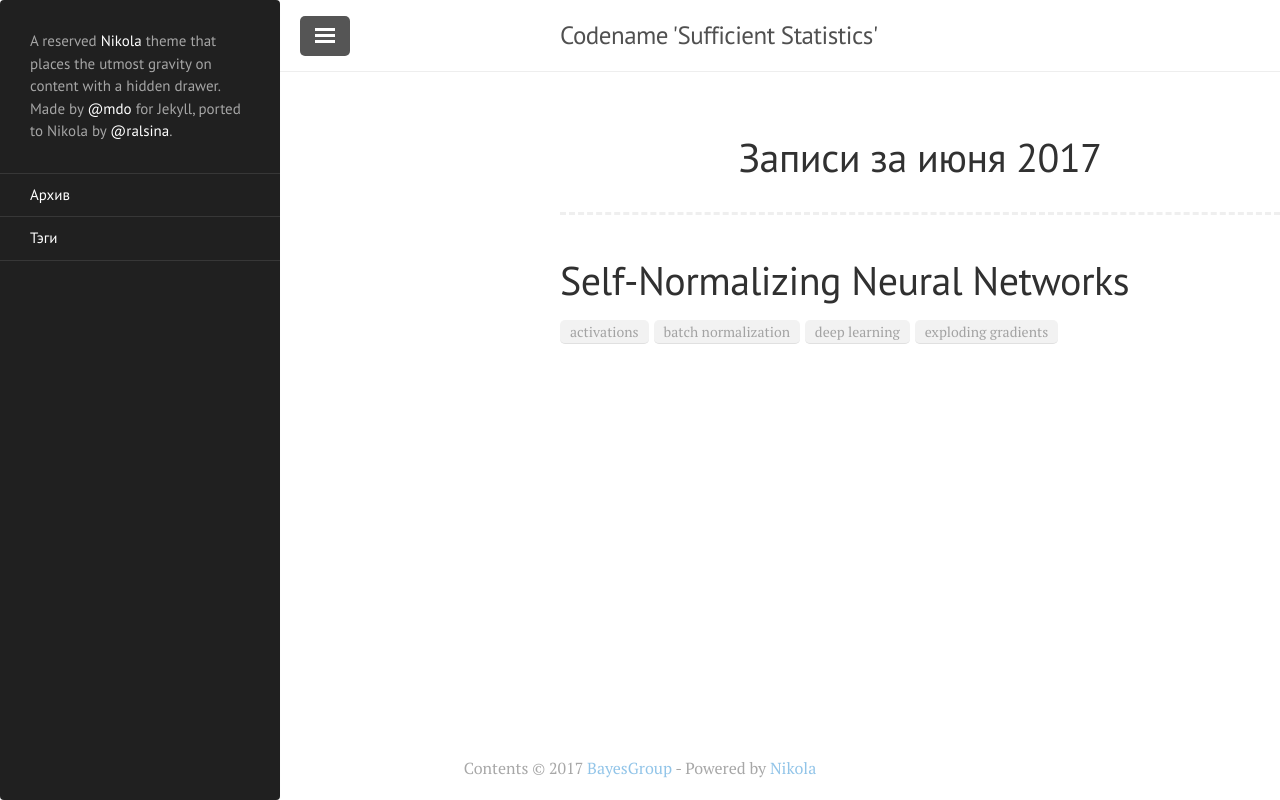
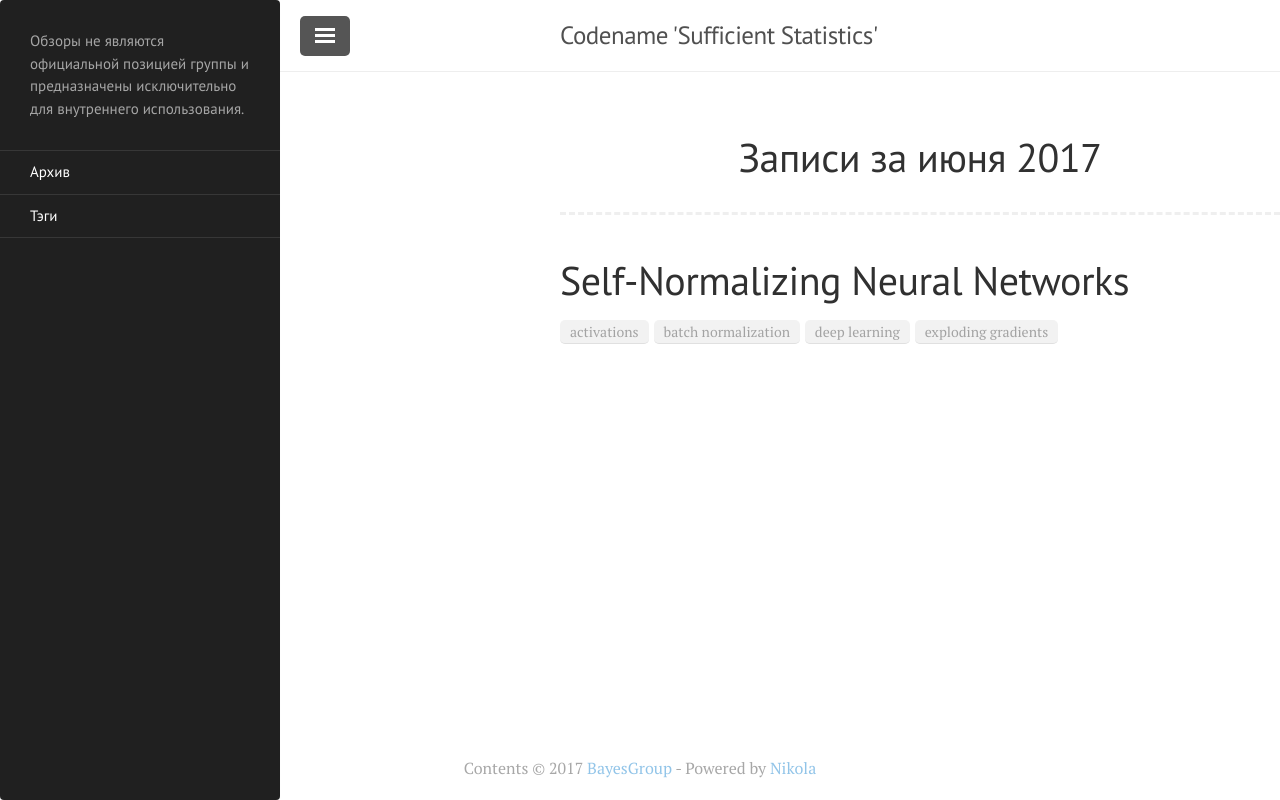
Before and after one commit to bayesgroup/sufficient-statistics, a plain HTML site: page 2017/06/index.html in a window 1280 px wide. Both pictures are taken after a click on the label 45 px from the left and 36 px from the top of the page. Drawn offline with nearby package versions, Linux system fonts and the light colour scheme.

Commit message:
Disclaimer

```diff
--- a/2017/06/index.html
+++ b/2017/06/index.html
@@ -32,8 +32,7 @@ MathJax.Hub.Config({
             styles, `#sidebar-checkbox` for behavior. -->
     <input type="checkbox" class="sidebar-checkbox" id="sidebar-checkbox"><!-- Toggleable sidebar --><div class="sidebar" id="sidebar">
         <div class="sidebar-item">
-            <p>A reserved <a href="https://getnikola.com" target="_blank">Nikola</a> theme that places the utmost gravity on content with a hidden drawer. Made by <a href="https://twitter.com/mdo" target="_blank">@mdo</a> for Jekyll,
-            ported to Nikola by <a href="https://twitter.com/ralsina" target="_blank">@ralsina</a>.</p>
+            <p>Обзоры не являются официальной позицией группы и предназначены исключительно для внутреннего использования.</p>
         </div>
 
     <nav id="menu" role="navigation" class="sidebar-nav"><a class="sidebar-nav-item" href="../../archive.html">Архив</a>
```
Also changed, not shown: 2017/09/index.html (+1 -2 lines), 2017/index.html (+1 -2 lines), archive.html (+1 -2 lines), categories/activations/index.html (+1 -2 lines), categories/attention/index.html (+1 -2 lines), categories/batch-normalization/index.html (+1 -2 lines), categories/deep-learning/index.html (+1 -2 lines), categories/dilated-convolutions/index.html (+1 -2 lines), categories/exploding-gradients/index.html (+1 -2 lines), categories/generative-models/index.html (+1 -2 lines), categories/index.html (+1 -2 lines), categories/mathjax/index.html (+1 -2 lines), categories/text-modeling/index.html (+1 -2 lines), categories/variational-autoencoders/index.html (+1 -2 lines), 4 more files.
